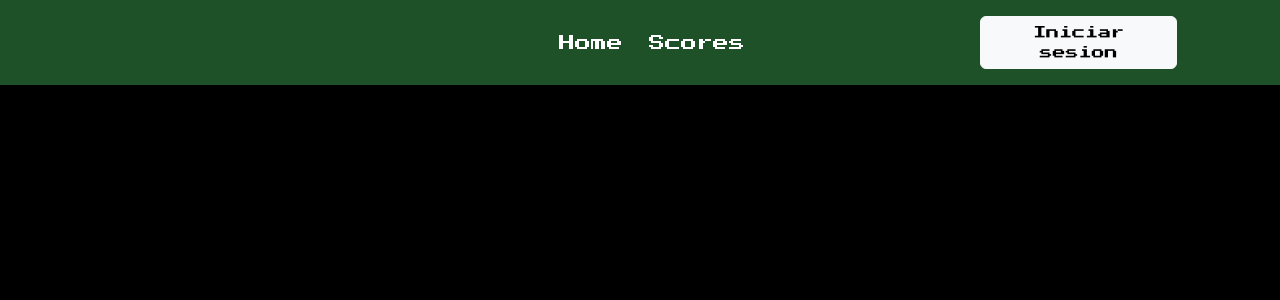
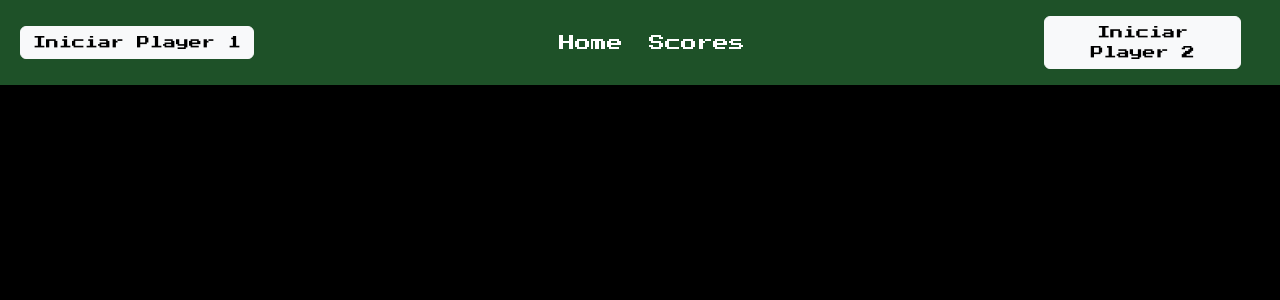
Before and after one commit to Ignacio-Us/Taller-3-Esp-Tec1, a Vue app: page / in a window 1280 px wide. Shown: the top 300 px of the page. Built offline with nearby package versions, Linux system fonts and the light colour scheme.

Commit message:
Cambios en el componente Navbar
Se realizaron cambios en los botones de los player.

Se creo la parte inicial del server para poder acceder a este mediante el enlace mencionado en el metodo listen.

```diff
--- a/src/client/components/Navbar.vue
+++ b/src/client/components/Navbar.vue
@@ -1,33 +1,22 @@
 <template>
     <nav class="navbar navbar-expand-lg shadow-lg bg-custom">
-        <div class="col-md-3 p-2 ml">
+        <div class="col-md-3 p-2 ml-1">
+            <button v-if="!showPlayerOne" @click="showPlayerOne = !showPlayerOne" class="btn btn-light">Iniciar Player 1</button>
+
             <!--Player 1-->
             <h5 v-if="showPlayerOne" class="text-white">Jugador 1</h5>
         </div>
 
         <!--Paginas-->
-        <div class="col-md-6 text-center p-2">
+        <div class="col-md-6 text-center">
             <button class="btn fs-6 text-white">Home</button>
             <button class="btn fs-6 text-white">Scores</button>
         </div>
-        <div class="col-md-2 p-2">
-            <div v-if="!showPlayerTwo">
-                <button @click="showPopover = !showPopover" class="btn btn-light">Iniciar sesion</button>
-            </div>
+        <div class="col-md-2 p-2 ml-2">
+            <button v-if="!showPlayerTwo" @click="showPlayerTwo = !showPlayerTwo" class="btn btn-light">Iniciar Player 2</button>
 
-            <!--Popover-->
-            <div v-if="showPopover" class="shadow-lg popover">
-                <div class="p-2 bg-custom rounded-3 border-white">
-                    <p>
-                        <button @click="showPlayerOne = !showPlayerOne" class="btn btn-light">Player 1</button>
-                    </p>
-                    <p>
-                        <button @click="showPlayerTwo = !showPlayerTwo" class="btn btn-light">Player 2</button>
-                    </p>
-                </div>
-            </div>
             <!--Player 2-->
-            <p v-if="showPlayerTwo" class="text-white">Jugador 2</p>
+            <h5 v-if="showPlayerTwo" class="text-white">Jugador 2</h5>
         </div>
 
 
@@ -39,8 +28,12 @@
     background-color: #1E5128;
 }
 
-.ml {
+.ml-1 {
     margin-left: 12px;
+}
+
+.ml-2{
+    margin-left: 5%;
 }
 
 .popover {
--- a/src/client/pages/HomePage.vue
+++ b/src/client/pages/HomePage.vue
@@ -1,5 +1,5 @@
 <template>
-    <div class="">
+    <div>
         <Navbar />
     </div>
 </template>
```
Also changed, not shown: src/Server/main.js (+12 -0 lines).
